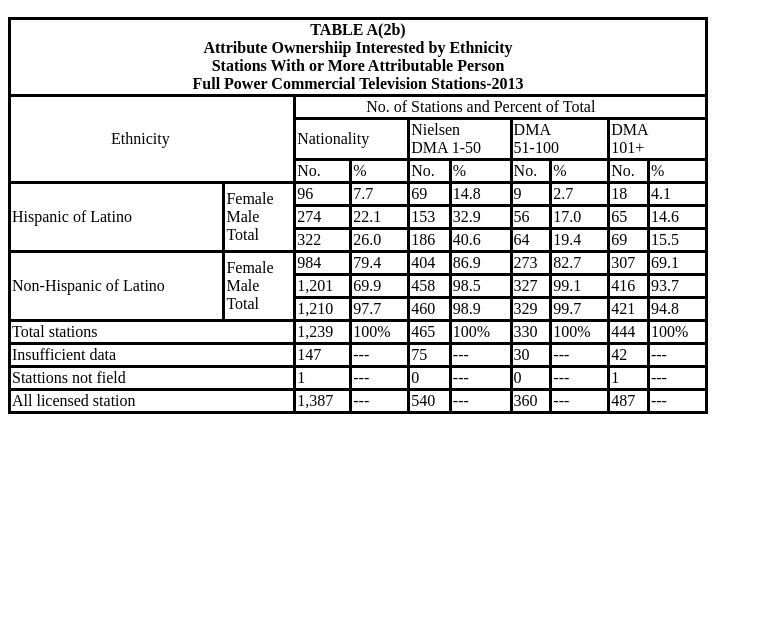
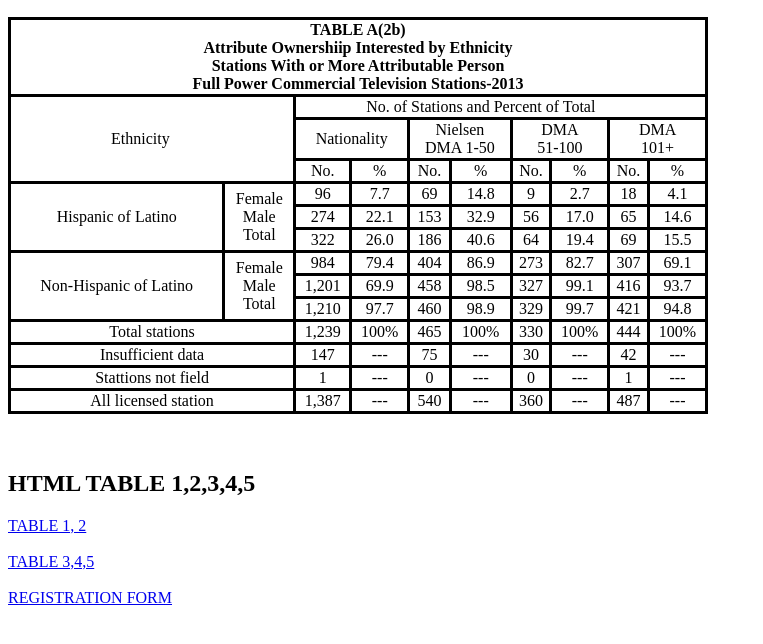
Before and after one commit to Adebest4848/Table_practice, a plain HTML site: page Table5/index.html in a window 1280 px wide. Shown: the part 50-694 px from the top of the page, without its empty margins (0-763 px from the left). Drawn offline with Linux system fonts and the light colour scheme.

Commit message:
Version2

```diff
--- a/Table5/index.html
+++ b/Table5/index.html
@@ -31,13 +31,13 @@
             <td colspan="3" rowspan="3" style="padding-left: 100px;">Ethnicity</td>
             <td colspan="8" style="padding-left: 70px;">No. of Stations and Percent of Total</td>
         </tr>
-        <tr>
+        <tr style="text-align: center;">
             <td colspan="2">Nationality</td>
             <td colspan="2">Nielsen <br> DMA 1-50</td>
             <td colspan="2">DMA <br>51-100</td>
             <td colspan="2">DMA <br>101+</td>
         </tr>
-        <tr>
+        <tr style="text-align: center;">
             <td>No.</td>
             <td>%</td>
             <td>No.</td>
@@ -47,7 +47,7 @@
             <td>No.</td>
             <td>%</td>
         </tr>
-        <tr>
+        <tr style="text-align: center;">
             <td colspan="2" rowspan="3">Hispanic of Latino</td>
             <td rowspan="3">Female <br> Male <br> Total </td>
             <td>96</td>
@@ -59,7 +59,7 @@
             <td>18</td>
             <td>4.1</td>
         </tr>
-        <tr>
+        <tr style="text-align: center;">
             <td>274</td>
             <td>22.1</td>
             <td>153</td>
@@ -69,7 +69,7 @@
             <td>65</td>
             <td>14.6</td>
         </tr>
-        <tr>
+        <tr style="text-align: center;">
             <td>322</td>
             <td>26.0</td>
             <td>186</td>
@@ -79,7 +79,7 @@
             <td>69</td>
             <td>15.5</td>
         </tr>
-        <tr>
+        <tr style="text-align: center;">
             <td colspan="2" rowspan="3">Non-Hispanic of Latino</td>
             <td rowspan="3">Female <br> Male <br> Total </td>
             <td>984</td>
@@ -91,7 +91,7 @@
             <td>307</td>
             <td>69.1</td>
         </tr>
-        <tr>
+        <tr style="text-align: center;">
             <td>1,201</td>
             <td>69.9</td>
             <td>458</td>
@@ -101,7 +101,7 @@
             <td>416</td>
             <td>93.7</td>
         </tr>
-        <tr>
+        <tr style="text-align: center;">
             <td>1,210</td>
             <td>97.7</td>
             <td>460</td>
@@ -111,7 +111,7 @@
             <td>421</td>
             <td>94.8</td>
         </tr>
-        <tr>
+        <tr style="text-align: center;">
             <td colspan="3">Total stations</td>
             <td>1,239</td>
             <td>100%</td>
@@ -122,7 +122,7 @@
             <td>444</td>
             <td>100%</td>
         </tr>
-        <tr>
+        <tr style="text-align: center;">
             <td colspan="3">Insufficient data</td>
             <td>147</td>
             <td>---</td>
@@ -133,7 +133,7 @@
             <td>42</td>
             <td>---</td>
         </tr>
-        <tr>
+        <tr style="text-align: center;">
             <td colspan="3">Stattions not field</td>
             <td>1</td>
             <td>---</td>
@@ -144,7 +144,7 @@
             <td>1</td>
             <td>---</td>
         </tr>
-        <tr>
+        <tr style="text-align: center;">
             <td colspan="3">All licensed station</td>
             <td>1,387</td>
             <td>---</td>
@@ -156,5 +156,12 @@
             <td>---</td>
         </tr>
   </table>
-</body>
+</body><br><br>
+
+<h2>HTML TABLE 1,2,3,4,5</h2>
+<p>
+    <a href="../../Table/index.html">TABLE 1, 2</a>  <br><br>
+    <a href="../Table3/index.html">TABLE 3,4,5</a> <br><br>
+    <a href="/Form/index.html">REGISTRATION FORM</a>
+</p>
 </html>
```
